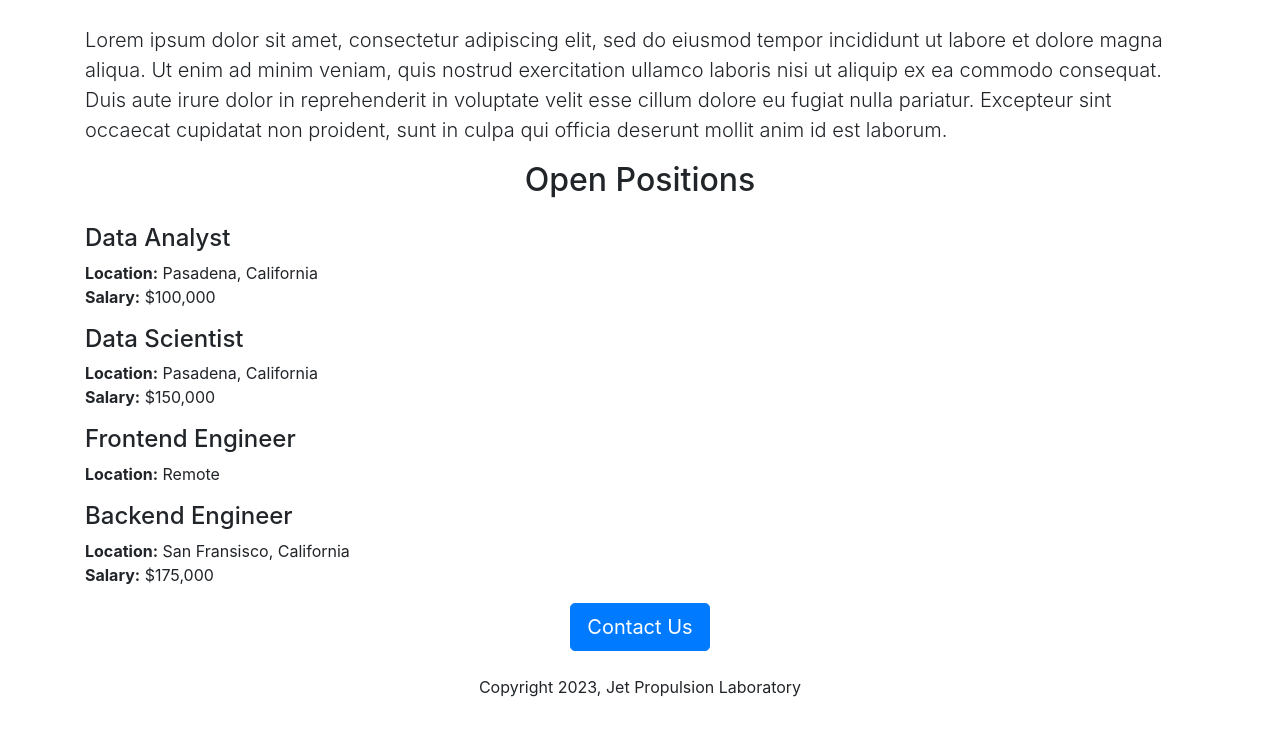
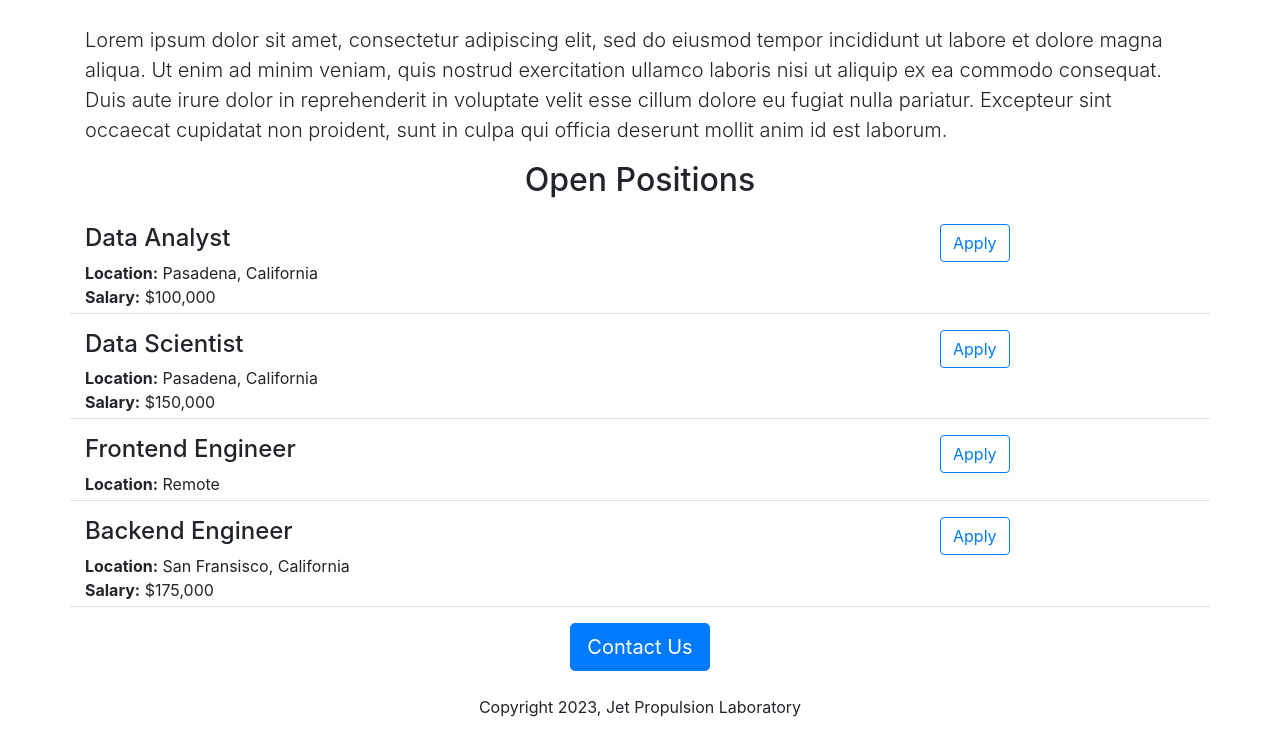
Before and after one commit to RaymondAlvin/jpl-flask-website, a Flask app: page / in a window 1280 px wide. Shown: the part 485-1220 px from the top of the page. Before the commit the page ends 1182 px from the top, so only its background shows below. Run offline with Flask 3, Linux system fonts and the light colour scheme.

Commit message:
Added jobitem.html

```diff
--- a/templates/home.html
+++ b/templates/home.html
@@ -26,17 +26,7 @@
       <h2 class="text-center mt-2 mb-4">Open Positions</h2>
       <p>
         {% for job in jobs %}
-        <div style="margin-bottom:16px;">
-          <h4 style="color:rgb(120.120.120)"; margin-bottom:4px;>{{job['title']}}</h4>
-          <div>
-            <b>Location:</b> {{job['location']}}
-          </div>
-          {% if 'salary' in job %}
-          <div>
-            <b>Salary:</b> {{job['salary']}}
-          </div>
-          {% endif %}
-        </div>
+          {% include 'jobitem.html' %}
         {% endfor %}
       </p>
       <div class="text-center">
--- /dev/null
+++ b/templates/jobitem.html
@@ -0,0 +1,18 @@
+<div class="border-bottom row" style="margin-bottom:16px; padding-bottom: 4px;"">
+  <div class="col-9">
+  <h4
+    style="color:rgb(120.120.120)"; margin-bottom:8px;>                       {{job['title']}}</h4>
+  <div>
+    <b>Location:</b> {{job['location']}}
+  </div>
+  {% if 'salary' in job %}
+  <div>
+    <b>Salary:</b> {{job['salary']}}
+  </div>
+  {% endif %}
+  </div>
+  <div class="col-3">
+  <button type="button" class=
+    "btn btn-outline-primary">Apply</button>
+  </div>
+</div>
```
